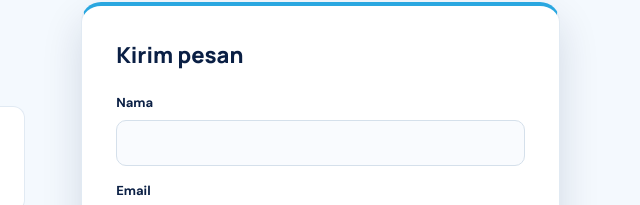
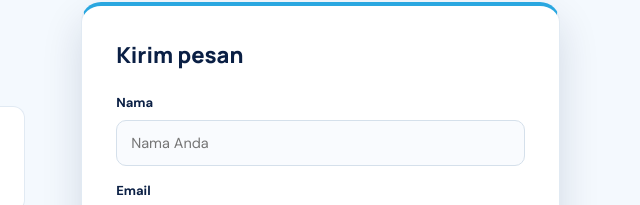
Before and after one commit to indrabagus0407/website-kematif, a plain HTML site: page kontak.html in a window 1280 px wide. Shown: the part 483-688 px from the top of the page, 640-1280 px from the left. Drawn offline with Linux system fonts and the light colour scheme.

Commit message:
Update kontak.html

```diff
--- a/kontak.html
+++ b/kontak.html
@@ -53,7 +53,7 @@
     <form class="contact-form" id="contactForm">
         <h3>Kirim pesan</h3>
         <label for="nama">Nama</label>
-        <input id="nama" name="nama" required placeholder="">
+        <input id="nama" name="nama" required placeholder="Nama Anda">
         <label for="email">Email</label>
         <input id="email" name="email" type="email" required placeholder="nama@email.com">
         <label for="pesan">Pesan</label>
```
